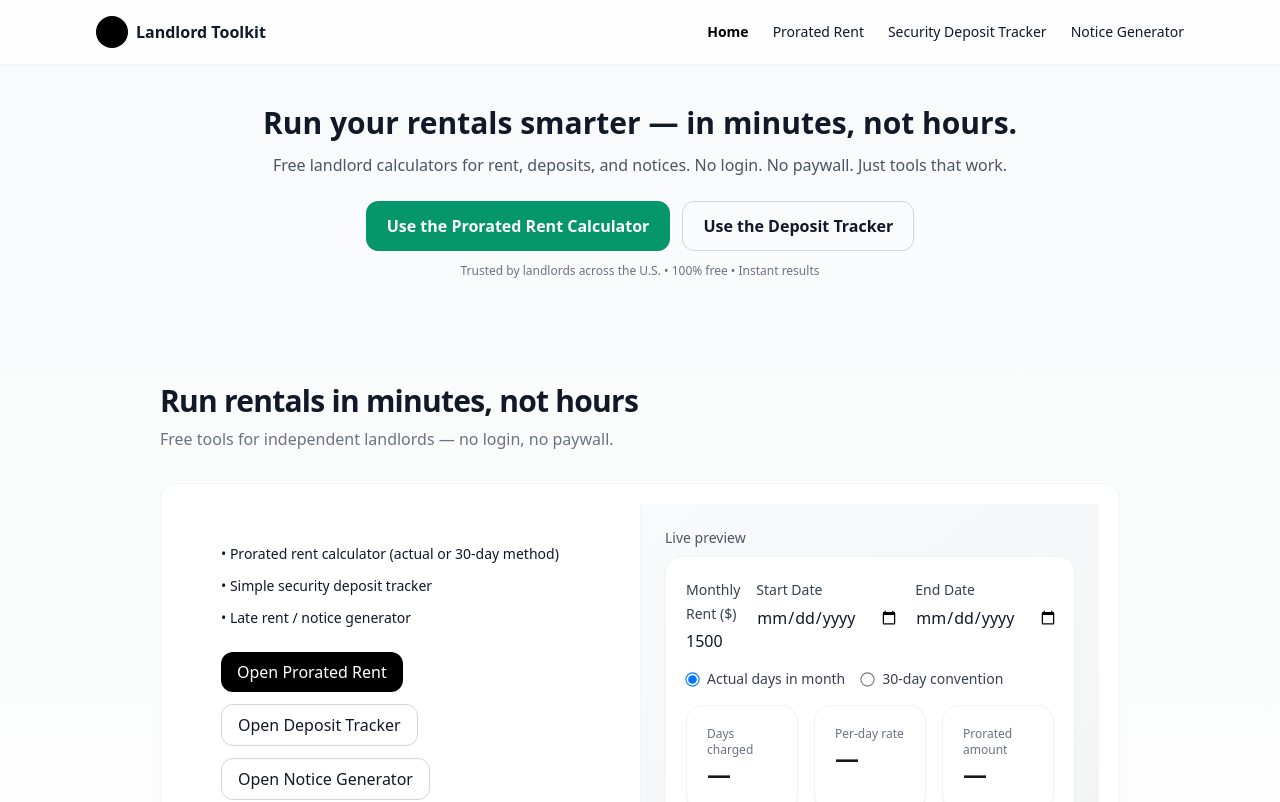
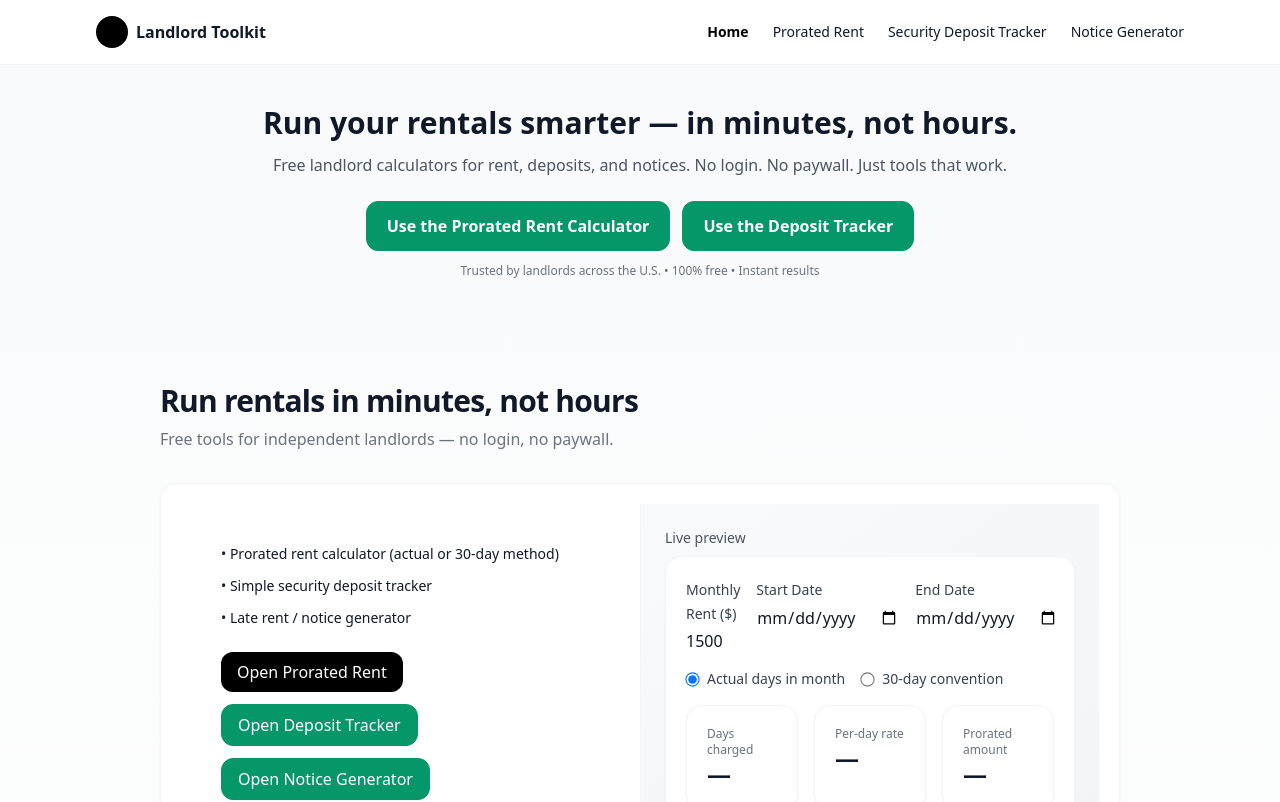
Before and after one commit to isanda101/landlord-toolkit, a Next.js app: page / in a window 1280 px wide. Shown: the top 802 px of the page. Built offline with nearby package versions, Linux system fonts and the light colour scheme.

Commit message:
style: match Deposit Tracker button to green Prorated style

```diff
--- a/app/page.jsx
+++ b/app/page.jsx
@@ -88,7 +88,7 @@ export default function Page() {
               </button>
             </Link>
             <Link href="/deposit-tracker" className="inline-block">
-              <button className="px-5 py-3 rounded-xl font-semibold border border-gray-300 hover:bg-gray-50 active:scale-[0.99]">
+              <button className="px-5 py-3 rounded-xl font-semibold border border-emerald-600 bg-emerald-600 text-white hover:bg-emerald-700 active:scale-[0.99]">
                 Use the Deposit Tracker
               </button>
             </Link>
@@ -133,13 +133,13 @@ export default function Page() {
                       onClick={() => trackEvent("ToolClicked", { tool: "Security Deposit Tracker" })}
                       className="inline-block"
                     >
-                      <button className="px-4 py-2 rounded-xl border border-gray-300 hover:bg-gray-50">
+                      <button className="px-4 py-2 rounded-xl border border-emerald-600 bg-emerald-600 text-white hover:bg-emerald-700">
                         Open Deposit Tracker
                       </button>
                     </Link>
                     <button
                       onClick={() => { trackEvent("ToolClicked", { tool: "Notice Generator" }); setActiveTab("notice"); }}
-                      className="px-4 py-2 rounded-xl border border-gray-300 hover:bg-gray-50"
+                      className="px-4 py-2 rounded-xl border border-emerald-600 bg-emerald-600 text-white hover:bg-emerald-700"
                     >
                       Open Notice Generator
                     </button>
@@ -182,7 +182,7 @@ export default function Page() {
                       key={t.id}
                       href="/prorated-rent-calculator"
                       onClick={() => trackEvent("TabClicked", { tab: t.id, label: t.label })}
-                      className="px-3 py-1.5 rounded-full border text-sm border-gray-300 hover:bg-gray-50"
+                      className="px-3 py-1.5 rounded-full border text-sm border-emerald-600 bg-emerald-600 text-white hover:bg-emerald-700"
                     >
                       {t.label}
                     </Link>
@@ -194,7 +194,7 @@ export default function Page() {
                       key={t.id}
                       href="/deposit-tracker"
                       onClick={() => trackEvent("TabClicked", { tab: t.id, label: t.label })}
-                      className="px-3 py-1.5 rounded-full border text-sm border-gray-300 hover:bg-gray-50"
+                      className="px-3 py-1.5 rounded-full border text-sm border-emerald-600 bg-emerald-600 text-white hover:bg-emerald-700"
                     >
                       {t.label}
                     </Link>
@@ -207,7 +207,7 @@ export default function Page() {
                     onClick={() => { trackEvent("TabClicked", { tab: t.id, label: t.label }); setActiveTab(t.id); }}
                     className={classNames(
                       "px-3 py-1.5 rounded-full border text-sm",
-                      activeTab === t.id ? "bg-black text-white border-black" : "border-gray-300 hover:bg-gray-50"
+                      activeTab === t.id ? "bg-black text-white border-black" : "border-emerald-600 bg-emerald-600 text-white hover:bg-emerald-700"
                     )}
                   >
                     {t.label}
```
